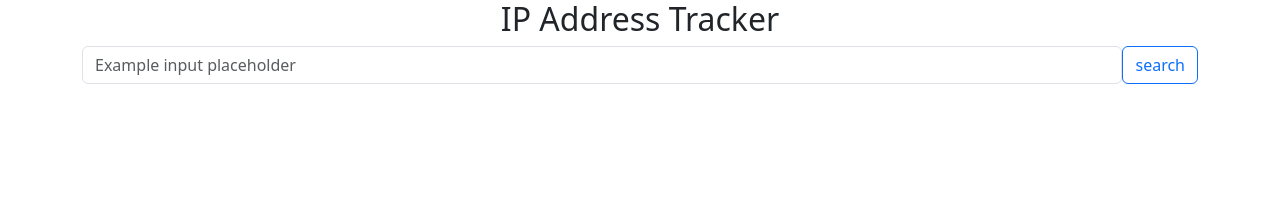
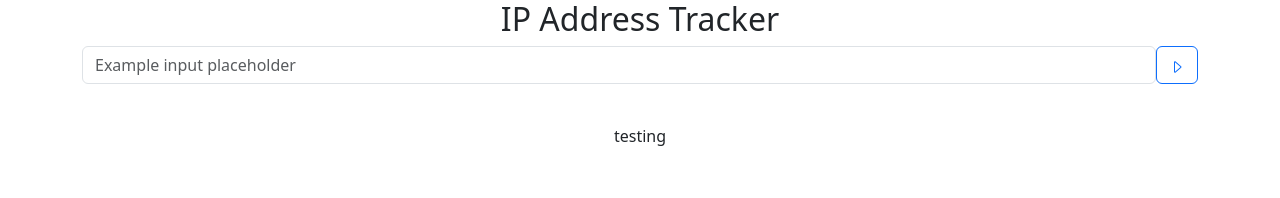
Before and after one commit to mosesnjoroge/ipaddresstrckr, a React (Vite) app: page / in a window 1280 px wide. Shown: the top 198 px of the page. Built offline with nearby package versions, Linux system fonts and the light colour scheme.

Commit message:
infobox component created

```diff
--- a/src/App.jsx
+++ b/src/App.jsx
@@ -1,13 +1,17 @@
 import './App.css'
 import 'bootstrap/dist/css/bootstrap.min.css';
 import Banner from './components/banner'
+import InfoBox from './components/InfoBox';
 
 function App() {
 
 
   return (
-    <div className='bg-primary-bg-subtle'>
+    <div className='app'>
       <Banner/>
+      <div>
+        <InfoBox/>
+      </div>
     </div>
   )
 }
--- a/src/components/Banner.jsx
+++ b/src/components/Banner.jsx
@@ -12,9 +12,10 @@ export default function Banner() {
           <div className="mb-3 d-flex">
             <input type="text" className="form-control w-70" id="formGroupExampleInput" placeholder="Example input placeholder"/>
             <button type="submit" className="btn btn-outline-primary">
-              search
+              <svg xmlns="http://www.w3.org/2000/svg" width="16" height="16" fill="currentColor" className="bi bi-caret-right" viewBox="0 0 16 16">
+                <path d="M6 12.796V3.204L11.481 8zm.659.753 5.48-4.796a1 1 0 0 0 0-1.506L6.66 2.451C6.011 1.885 5 2.345 5 3.204v9.592a1 1 0 0 0 1.659.753z"/>
+              </svg>
             </button>
-
           </div>
         </form>
       </div>
--- /dev/null
+++ b/src/components/InfoBox.jsx
@@ -0,0 +1,10 @@
+
+export default function InfoBox() {
+  return(
+    <div className="container">
+      <p>
+        testing
+      </p>
+    </div>
+  )
+}
```
